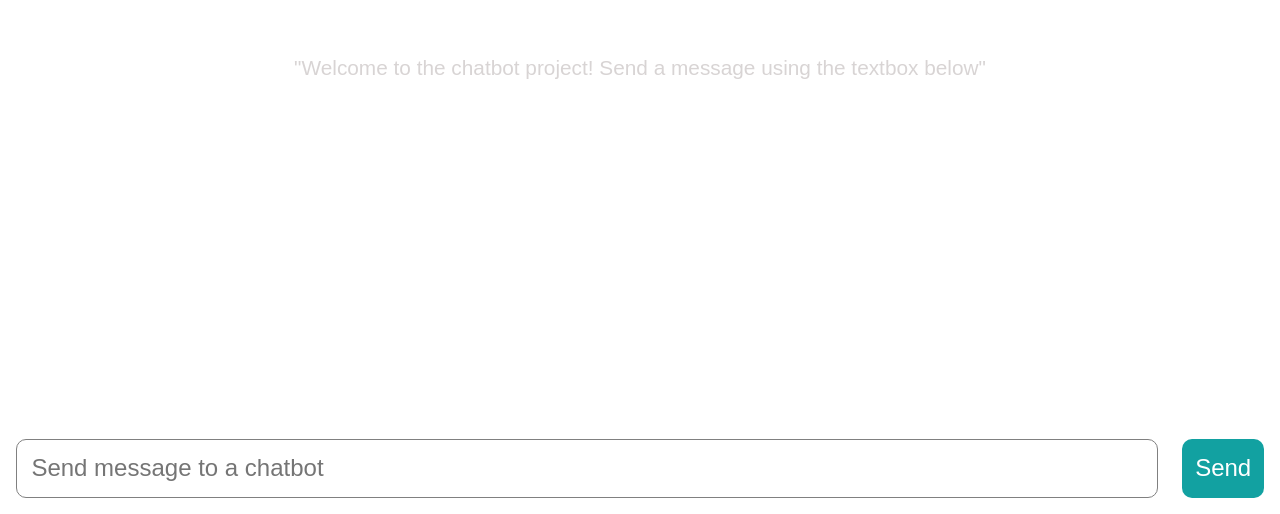
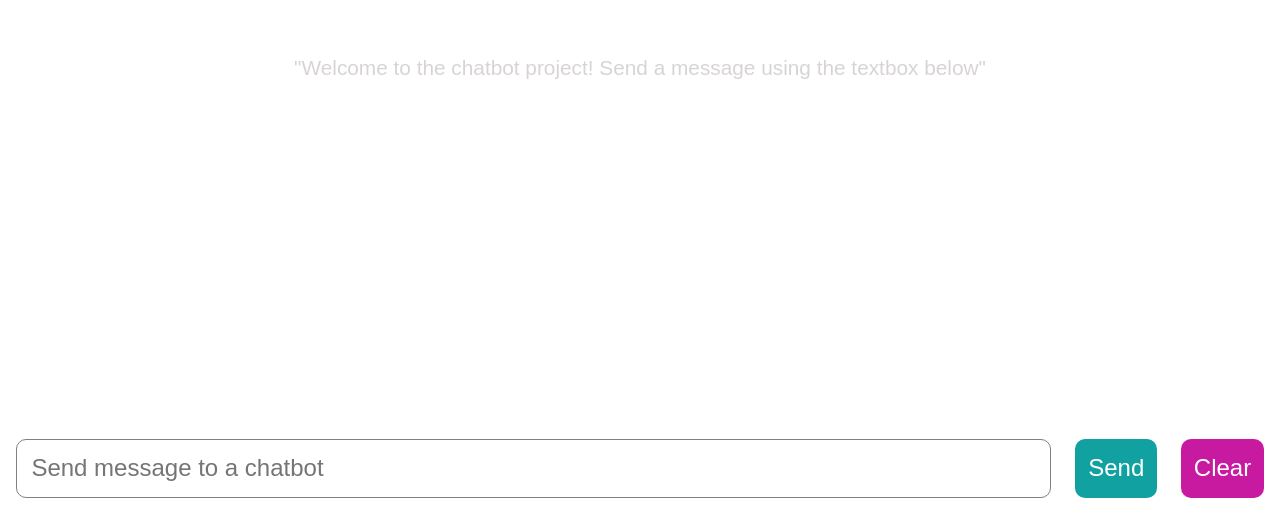
Before and after one commit to Tedinho13/chatbot, a React (Vite) app: page / in a window 1280 px wide. Shown: the part 297-811 px from the top of the page. Built offline with nearby package versions, Linux system fonts and the light colour scheme.

Commit message:
saving data to localStorage added and some improvements

```diff
--- a/src/App.css
+++ b/src/App.css
@@ -6,6 +6,7 @@
 
 :root {
     --primary-color: #12a1a1;
+    --secondary-color: #c71aa1;
     --accents-color: #108686;
     --text-gray-color: #d8d4d4;
     --bgc-gray-color-2: #bebbbb;
--- a/src/App.jsx
+++ b/src/App.jsx
@@ -8,10 +8,19 @@ import './App.css'
 function App() {
   const [loading, setLoading] = useState("");
 
-  const [chatMessages, setChatMessages] = useState([]);
+  const [chatMessages, setChatMessages] = useState(JSON.parse(localStorage.getItem("messages")) || []);
 
   const handleSendMessage = (value, sender) => {
     setChatMessages(prev => [...prev, {id: crypto.randomUUID(), msg: value, sender}]);
+  }
+
+  useEffect(() => {
+    localStorage.setItem("messages", JSON.stringify(chatMessages));
+  }, [chatMessages])
+
+  const handleReset = () => {
+    localStorage.clear();
+    setChatMessages([]);
   }
 
   return (
@@ -19,7 +28,7 @@ function App() {
 
         <ChatMessages messages={chatMessages} loading={loading}/>
 
-      <ChatInput onSendMessage={handleSendMessage} setLoading={setLoading}/>
+      <ChatInput onSendMessage={handleSendMessage} setLoading={setLoading} onReset={handleReset}/>
 
     </div>
   )
--- a/src/components/ChatInput.css
+++ b/src/components/ChatInput.css
@@ -33,8 +33,16 @@
     background-color: var(--accents-color);
 }
 
+.form__button--reset {
+    background-color: var(--secondary-color);
+}
+
 @media(min-width: 1024px) {
     .form__button:hover {
     background-color: var(--accents-color);
     }
+
+    .form__button--reset:hover {
+    background-color: #8f167b;
 }
+}
--- a/src/components/ChatInput.jsx
+++ b/src/components/ChatInput.jsx
@@ -3,7 +3,7 @@ import { useState } from "react";
 import './ChatInput.css';
 import '../data/chatbot';
 
-function ChatInput({onSendMessage, setLoading}) {
+function ChatInput({onSendMessage, onReset, setLoading}) {
     const [inputValue, setInputValue] = useState("");
 
 
@@ -29,6 +29,7 @@ function ChatInput({onSendMessage, setLoading}) {
             onChange={(e) => setInputValue(e.target.value)}
             placeholder="Send message to a chatbot" />
             <button className="form__button">Send</button>
+            <button type="reset" className="form__button form__button--reset" onClick={onReset}>Clear</button>
         </form>
      );
 }
```
